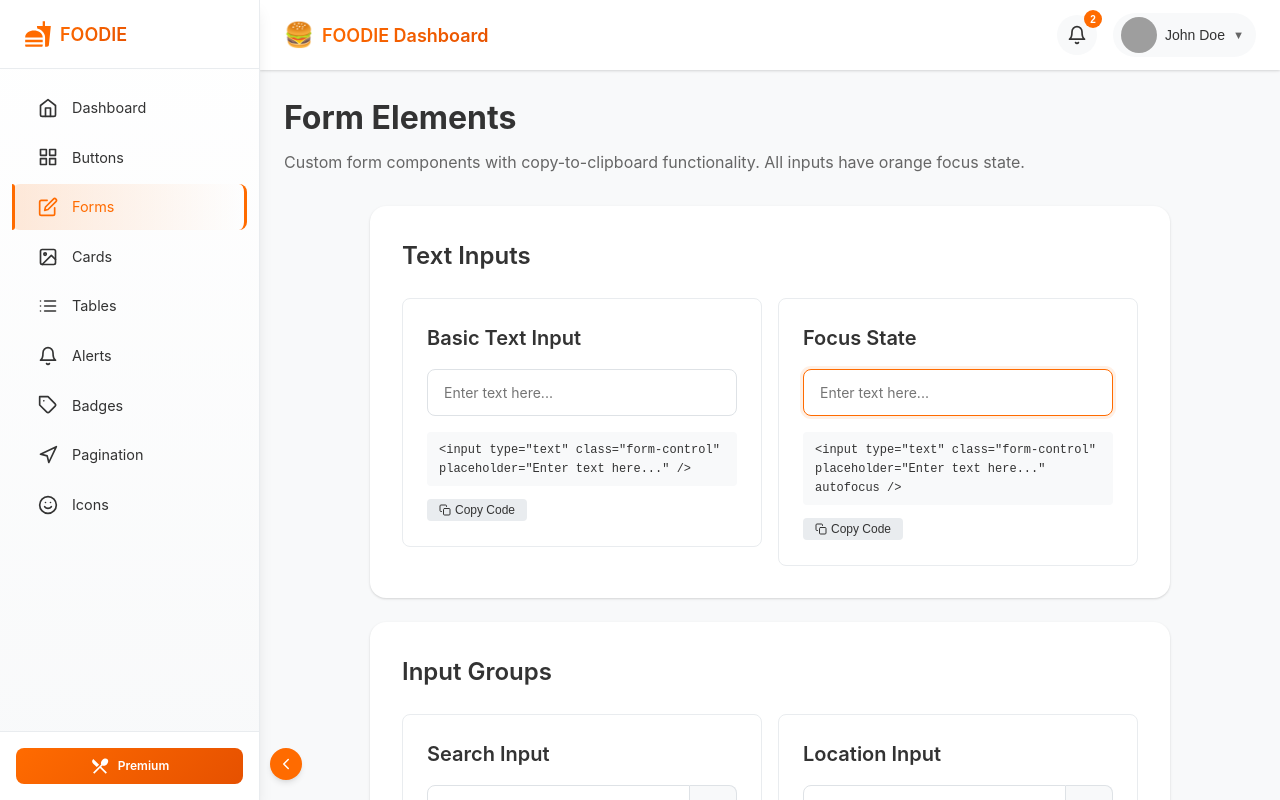
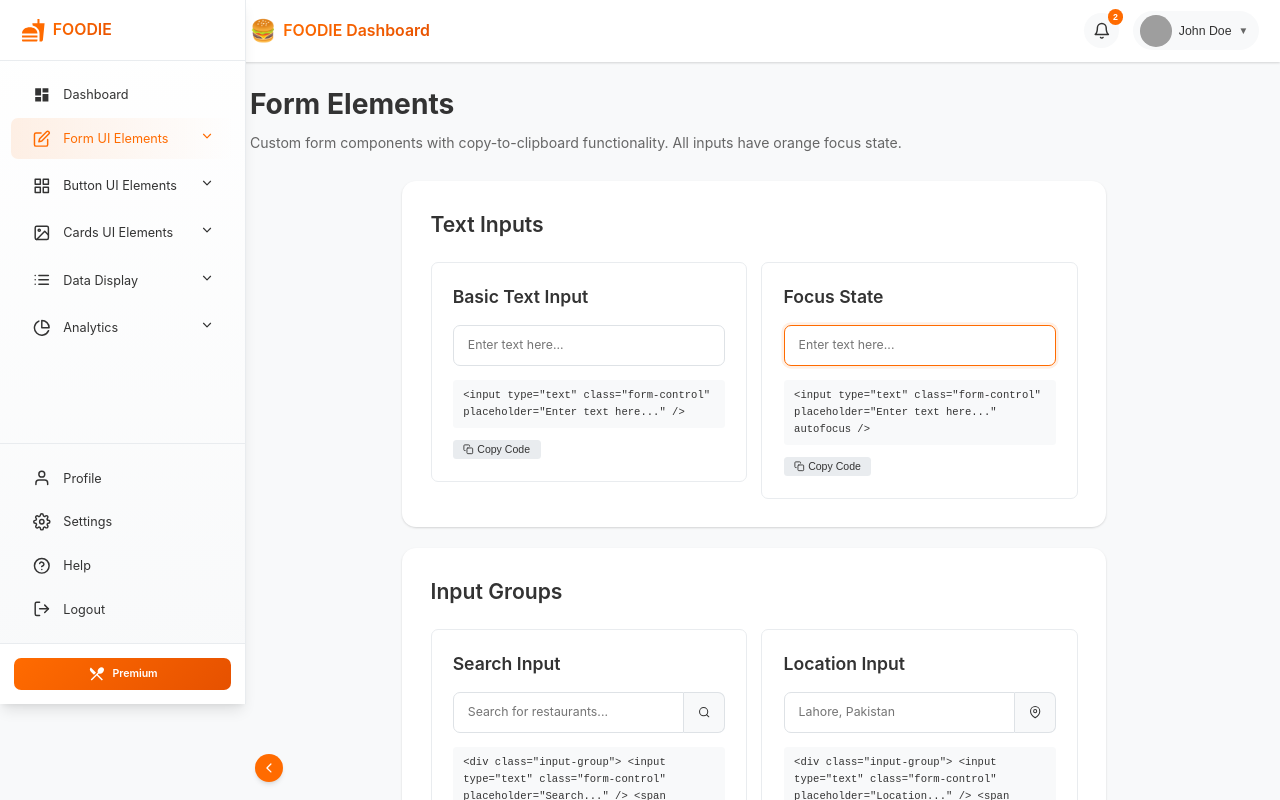
Before and after one commit to wahab7788/Custom-Theme, a React (Vite) app: page /forms in a window 1280 px wide. Shown: the top 800 px of the page. Built offline with nearby package versions, Linux system fonts and the light colour scheme; grey boxes are pictures that could not be loaded.

Commit message:
Add sub menu in sidebar and change zoom of the whole page

```diff
--- a/src/Components/Sidebar.jsx
+++ b/src/Components/Sidebar.jsx
@@ -1,25 +1,21 @@
 // src/components/Sidebar.jsx
-import  { useState, useEffect } from 'react';
+import { useState, useEffect } from 'react';
 import { Link, useLocation } from 'react-router-dom';
 import {
-  FiHome,
-  FiGrid,
-  FiEdit,
-  FiImage,
-  FiList,
-  FiBell,
-  FiTag,
-  FiNavigation,
-  FiSmile,
-  FiChevronLeft,
-  FiChevronRight
+   FiEdit, FiGrid, FiImage, FiList, FiBell, FiTag,
+  FiNavigation, FiSmile, FiUser, FiSettings, FiLogOut,
+  FiHelpCircle, FiStar, FiTrendingUp, FiPieChart, FiChevronLeft,
+  FiChevronRight, FiChevronDown, FiChevronUp, FiFileText,
+  FiCheckSquare, FiSliders, FiType, FiCalendar, FiUpload,
+  FiHeart, FiThumbsUp,
 } from 'react-icons/fi';
-import { MdFastfood, MdRestaurantMenu } from 'react-icons/md';
+import { MdFastfood, MdRestaurantMenu, MdDashboard } from 'react-icons/md';
 
 const Sidebar = () => {
   const location = useLocation();
   const [isOpen, setIsOpen] = useState(true);
   const [isMobile, setIsMobile] = useState(false);
+  const [openSubmenu, setOpenSubmenu] = useState(null);
 
   useEffect(() => {
     const handleResize = () => {
@@ -36,21 +32,149 @@ const Sidebar = () => {
     return () => window.removeEventListener('resize', handleResize);
   }, []);
 
-  const menuItems = [
-    { path: '/', label: 'Dashboard', icon: <FiHome size={20} /> },
-    { path: '/buttons', label: 'Buttons', icon: <FiGrid size={20} /> },
-    { path: '/forms', label: 'Forms', icon: <FiEdit size={20} /> },
-    { path: '/cards', label: 'Cards', icon: <FiImage size={20} /> },
-    { path: '/tables', label: 'Tables', icon: <FiList size={20} /> },
-    { path: '/alerts', label: 'Alerts', icon: <FiBell size={20} /> },
-    { path: '/badges', label: 'Badges', icon: <FiTag size={20} /> },
-    { path: '/pagination', label: 'Pagination', icon: <FiNavigation size={20} /> },
-    { path: '/icons', label: 'Icons', icon: <FiSmile size={20} /> },
+  const toggleSidebar = () => {
+    setIsOpen(!isOpen);
+    if (!isOpen) {
+      setOpenSubmenu(null);
+    }
+  };
+
+  const toggleSubmenu = (menuName) => {
+    setOpenSubmenu(openSubmenu === menuName ? null : menuName);
+  };
+
+  // Check if any submenu item is active
+  const isSubmenuActive = (submenu) => {
+    return submenu.some(item => location.pathname === item.path);
+  };
+
+  // ========== MENU STRUCTURE (No Components wrapper) ==========
+
+  // 1. Dashboard
+  const dashboardMenu = {
+    path: '/',
+    label: 'Dashboard',
+    icon: <MdDashboard size={20} />,
+    isSingle: true
+  };
+
+  // 2. Form UI Elements (with submenu)
+  const formMenu = {
+    label: 'Form UI Elements',
+    icon: <FiEdit size={20} />,
+    submenu: [
+      { path: '/forms', label: 'Basic Forms', icon: <FiFileText size={16} /> },
+      { path: '/forms/inputs', label: 'Input Fields', icon: <FiType size={16} /> },
+      { path: '/forms/validation', label: 'Form Validation', icon: <FiCheckSquare size={16} /> },
+      { path: '/forms/select', label: 'Select & Dropdown', icon: <FiSliders size={16} /> },
+      { path: '/forms/datepicker', label: 'Date Picker', icon: <FiCalendar size={16} /> },
+      { path: '/forms/fileupload', label: 'File Upload', icon: <FiUpload size={16} /> },
+    ]
+  };
+
+  // 3. Button UI Elements
+  const buttonMenu = {
+    label: 'Button UI Elements',
+    icon: <FiGrid size={20} />,
+    submenu: [
+      { path: '/buttons', label: 'Basic Buttons', icon: <FiGrid size={16} /> },
+      { path: '/buttons/icon', label: 'Icon Buttons', icon: <FiHeart size={16} /> },
+      { path: '/buttons/group', label: 'Button Groups', icon: <FiThumbsUp size={16} /> },
+      { path: '/buttons/dropdown', label: 'Dropdown Buttons', icon: <FiChevronDown size={16} /> },
+    ]
+  };
+
+  // 4. Cards UI Elements
+  const cardsMenu = {
+    label: 'Cards UI Elements',
+    icon: <FiImage size={20} />,
+    submenu: [
+      { path: '/cards', label: 'Basic Cards', icon: <FiImage size={16} /> },
+      { path: '/cards/advanced', label: 'Advanced Cards', icon: <FiStar size={16} /> },
+      { path: '/cards/hover', label: 'Hover Cards', icon: <FiSmile size={16} /> },
+    ]
+  };
+
+  // 5. Data Display Elements
+  const dataMenu = {
+    label: 'Data Display',
+    icon: <FiList size={20} />,
+    submenu: [
+      { path: '/tables', label: 'Basic Tables', icon: <FiList size={16} /> },
+      { path: '/tables/advanced', label: 'Advanced Tables', icon: <FiNavigation size={16} /> },
+      { path: '/badges', label: 'Badges & Tags', icon: <FiTag size={16} /> },
+      { path: '/alerts', label: 'Alerts & Notifications', icon: <FiBell size={16} /> },
+      { path: '/pagination', label: 'Pagination', icon: <FiNavigation size={16} /> },
+    ]
+  };
+
+  // 6. Analytics
+  const analyticsMenu = {
+    label: 'Analytics',
+    icon: <FiPieChart size={20} />,
+    submenu: [
+      { path: '/analytics/overview', label: 'Overview', icon: <FiTrendingUp size={16} /> },
+      { path: '/analytics/reports', label: 'Reports', icon: <FiStar size={16} /> },
+    ]
+  };
+
+  // Bottom Menu Items
+  const bottomMenuItems = [
+    { path: '/profile', label: 'Profile', icon: <FiUser size={20} />, isSingle: true },
+    { path: '/settings', label: 'Settings', icon: <FiSettings size={20} />, isSingle: true },
+    { path: '/help', label: 'Help', icon: <FiHelpCircle size={20} />, isSingle: true },
+    { path: '/logout', label: 'Logout', icon: <FiLogOut size={20} />, isSingle: true },
   ];
 
-  const toggleSidebar = () => {
-    setIsOpen(!isOpen);
-  };
+  // Render Menu Item (Single)
+  const renderSingleMenuItem = (item) => (
+    <Link
+      key={item.path}
+      to={item.path}
+      className={`sidebar-item ${location.pathname === item.path ? 'sidebar-active' : ''}`}
+      onClick={() => isMobile && setIsOpen(false)}
+    >
+      <span className="sidebar-icon">{item.icon}</span>
+      {isOpen && <span className="sidebar-label">{item.label}</span>}
+    </Link>
+  );
+
+  // Render Parent Menu with Submenu
+  const renderParentMenu = (menu, menuKey) => (
+    <div key={menuKey} className="sidebar-item-parent">
+      <div
+        className={`sidebar-item-parent-trigger ${isSubmenuActive(menu.submenu) ? 'sidebar-active-parent' : ''}`}
+        onClick={() => isOpen && toggleSubmenu(menuKey)}
+        style={{ cursor: isOpen ? 'pointer' : 'default' }}
+      >
+        <span className="sidebar-icon">{menu.icon}</span>
+        {isOpen && (
+          <>
+            <span className="sidebar-label">{menu.label}</span>
+            <span className="sidebar-arrow">
+              {openSubmenu === menuKey ? <FiChevronUp size={16} /> : <FiChevronDown size={16} />}
+            </span>
+          </>
+        )}
+      </div>
+
+      <div className={`sidebar-submenu-wrapper ${isOpen && openSubmenu === menuKey ? 'submenu-open' : ''}`}>
+        <div className="sidebar-submenu">
+          {menu.submenu.map((item) => (
+            <Link
+              key={item.path}
+              to={item.path}
+              className={`sidebar-submenu-item ${location.pathname === item.path ? 'sidebar-submenu-active' : ''}`}
+              onClick={() => isMobile && setIsOpen(false)}
+            >
+              <span className="submenu-icon">{item.icon}</span>
+              <span>{item.label}</span>
+            </Link>
+          ))}
+        </div>
+      </div>
+    </div>
+  );
 
   return (
     <>
@@ -68,7 +192,7 @@ const Sidebar = () => {
       {/* Desktop Toggle Button */}
       {!isMobile && (
         <button
-          className="sidebar-toggle-btn"
+          className={`sidebar-toggle-btn ${!isOpen ? 'toggle-closed' : ''}`}
           onClick={toggleSidebar}
           aria-label="Toggle sidebar"
         >
@@ -85,19 +209,30 @@ const Sidebar = () => {
           </Link>
         </div>
 
-        <nav className="sidebar-nav">
-          {menuItems.map((item) => (
-            <Link
-              key={item.path}
-              to={item.path}
-              className={`sidebar-item ${location.pathname === item.path ? 'sidebar-active' : ''}`}
-              onClick={() => isMobile && setIsOpen(false)}
-            >
-              <span className="sidebar-icon">{item.icon}</span>
-              {isOpen && <span className="sidebar-label">{item.label}</span>}
-            </Link>
-          ))}
-        </nav>
+        <div className="sidebar-nav">
+          {/* Dashboard */}
+          {renderSingleMenuItem(dashboardMenu)}
+
+          {/* Form UI Elements */}
+          {renderParentMenu(formMenu, 'form')}
+
+          {/* Button UI Elements */}
+          {renderParentMenu(buttonMenu, 'button')}
+
+          {/* Cards UI Elements */}
+          {renderParentMenu(cardsMenu, 'cards')}
+
+          {/* Data Display */}
+          {renderParentMenu(dataMenu, 'data')}
+
+          {/* Analytics */}
+          {renderParentMenu(analyticsMenu, 'analytics')}
+        </div>
+
+        {/* Bottom Menu */}
+        <div className="sidebar-bottom">
+          {bottomMenuItems.map((item) => renderSingleMenuItem(item))}
+        </div>
 
         <div className="sidebar-footer">
           {isOpen && (
--- a/src/Theme.css
+++ b/src/Theme.css
@@ -65,6 +65,10 @@
   --font-family: 'Poppins', -apple-system, BlinkMacSystemFont, 'Segoe UI', Roboto, Oxygen, Ubuntu, sans-serif;
 }
 
+/* Apne main CSS file (index.css ya App.css) mein add karo */
+html {
+  zoom: 88%;
+}
 /* ========== GLOBAL STYLES ========== */
 * {
   margin: 0;
@@ -78,6 +82,7 @@ body {
   line-height: 1.5;
   color: var(--text);
   background-color: var(--gray-100);
+
 }
 
 /* ========== TYPOGRAPHY ========== */
@@ -127,40 +132,62 @@ h6, .h6 { font-size: 1rem; font-weight: 500; margin-bottom: var(--spacing-2); }
 }
 
 /* ========== SIDEBAR ========== */
+/* Sidebar Container */
 .sidebar {
   position: fixed;
   left: 0;
   top: 0;
-  width: 260px;
   height: 100vh;
   background: linear-gradient(180deg, var(--white) 0%, var(--gray-100) 100%);
   box-shadow: var(--shadow-lg);
   overflow-y: auto;
+  overflow-x: hidden;
   z-index: 1000;
-  transition: all 0.3s cubic-bezier(0.4, 0, 0.2, 1);
+  transition: width 0.3s cubic-bezier(0.4, 0, 0.2, 1);
   border-right: 1px solid var(--gray-200);
+  display: flex;
+  flex-direction: column;
 }
 
-/* Sidebar Scrollbar */
-.sidebar::-webkit-scrollbar { width: 4px; }
-.sidebar::-webkit-scrollbar-track { background: var(--gray-100); }
-.sidebar::-webkit-scrollbar-thumb { background: var(--gray-400); border-radius: 4px; }
-.sidebar::-webkit-scrollbar-thumb:hover { background: var(--primary); }
+/* ✅ Stylish Custom Scrollbar */
+.sidebar::-webkit-scrollbar {
+  width: 5px;
+}
+.sidebar::-webkit-scrollbar-track {
+  background: var(--gray-200);
+  border-radius: 10px;
+  margin: 8px 0;
+}
+.sidebar::-webkit-scrollbar-thumb {
+  background: linear-gradient(135deg, var(--primary), var(--primary-dark));
+  border-radius: 10px;
+  transition: all 0.3s ease;
+}
+.sidebar::-webkit-scrollbar-thumb:hover {
+  background: var(--primary-dark);
+  width: 7px;
+}
+/* Firefox */
+.sidebar {
+  scrollbar-width: thin;
+  scrollbar-color: var(--primary) var(--gray-200);
+}
 
-/* Sidebar States */
-.sidebar-closed { width: 70px; }
-.sidebar-closed .sidebar-header { padding: var(--spacing-4); justify-content: center; }
-.sidebar-closed .sidebar-logo { justify-content: center; }
-.sidebar-closed .sidebar-item { padding: var(--spacing-3); justify-content: center; }
-.sidebar-closed .sidebar-icon { margin: 0; }
-.sidebar-closed .sidebar-footer { justify-content: center; padding: var(--spacing-3); }
-.sidebar-open { width: 260px; }
+/* Width States */
+.sidebar-open { width: 280px; }
+.sidebar-closed { width: 75px; }
 
-/* Sidebar Header */
+/* Header */
 .sidebar-header {
   padding: var(--spacing-5) var(--spacing-6);
   border-bottom: 1px solid var(--gray-200);
   background: var(--white);
+  transition: all 0.3s ease;
+}
+.sidebar-closed .sidebar-header {
+  padding: var(--spacing-4);
+  display: flex;
+  justify-content: center;
 }
 
 .sidebar-logo {
@@ -173,6 +200,7 @@ h6, .h6 { font-size: 1rem; font-weight: 500; margin-bottom: var(--spacing-2); }
   gap: var(--spacing-2);
   transition: all 0.3s ease;
 }
+.sidebar-closed .sidebar-logo { justify-content: center; }
 .sidebar-logo:hover { transform: scale(1.02); }
 
 .logo-text {
@@ -184,10 +212,20 @@ h6, .h6 { font-size: 1rem; font-weight: 500; margin-bottom: var(--spacing-2); }
   font-weight: 700;
 }
 
-/* Sidebar Navigation */
-.sidebar-nav { padding: var(--spacing-3) 0; }
+/* Navigation */
+.sidebar-nav {
+  padding: var(--spacing-3) 0;
+  flex: 1;
+}
 
-/* Sidebar Items */
+/* Bottom Menu */
+.sidebar-bottom {
+  padding: var(--spacing-3) 0;
+  border-top: 1px solid var(--gray-200);
+  margin-top: auto;
+}
+
+/* Single Menu Items */
 .sidebar-item {
   display: flex;
   align-items: center;
@@ -200,19 +238,24 @@ h6, .h6 { font-size: 1rem; font-weight: 500; margin-bottom: var(--spacing-2); }
   position: relative;
   margin: 4px 12px;
   border-radius: var(--radius);
+  white-space: nowrap;
+}
+.sidebar-closed .sidebar-item {
+  padding: var(--spacing-3);
+  justify-content: center;
+  margin: 4px 8px;
 }
 .sidebar-item:hover {
   background: linear-gradient(90deg, rgba(255, 107, 0, 0.1), transparent);
   color: var(--primary);
   transform: translateX(4px);
 }
+.sidebar-closed .sidebar-item:hover { transform: translateX(0); }
 
 .sidebar-active {
   background: linear-gradient(90deg, rgba(255, 107, 0, 0.15), transparent);
   color: var(--primary);
-  border-right: 3px solid var(--primary);
 }
-
 .sidebar-active::before {
   content: '';
   position: absolute;
@@ -224,6 +267,92 @@ h6, .h6 { font-size: 1rem; font-weight: 500; margin-bottom: var(--spacing-2); }
   border-radius: 0 3px 3px 0;
 }
 
+/* Parent Menu Items */
+.sidebar-item-parent {
+  position: relative;
+}
+.sidebar-item-parent-trigger {
+  display: flex;
+  align-items: center;
+  gap: var(--spacing-3);
+  padding: var(--spacing-3) var(--spacing-6);
+  color: var(--text);
+  transition: all 0.25s ease;
+  font-size: 0.9rem;
+  position: relative;
+  margin: 4px 12px;
+  border-radius: var(--radius);
+  white-space: nowrap;
+  cursor: pointer;
+}
+.sidebar-closed .sidebar-item-parent-trigger {
+  padding: var(--spacing-3);
+  justify-content: center;
+  margin: 4px 8px;
+  cursor: default;
+}
+.sidebar-item-parent-trigger:hover {
+  background: linear-gradient(90deg, rgba(255, 107, 0, 0.1), transparent);
+  color: var(--primary);
+}
+.sidebar-active-parent {
+  background: linear-gradient(90deg, rgba(255, 107, 0, 0.1), transparent);
+  color: var(--primary);
+}
+.sidebar-arrow {
+  margin-left: auto;
+  transition: transform 0.2s;
+}
+
+/* ✅ Smooth Submenu Animation */
+.sidebar-submenu-wrapper {
+  overflow: hidden;
+  transition: max-height 0.3s cubic-bezier(0.4, 0, 0.2, 1), opacity 0.3s ease;
+  max-height: 0;
+  opacity: 0;
+}
+.sidebar-submenu-wrapper.submenu-open {
+  max-height: 600px;
+  opacity: 1;
+}
+.sidebar-submenu {
+  margin-left: 48px;
+  padding: 4px 0;
+}
+.sidebar-closed .sidebar-submenu {
+  display: none;
+}
+
+.sidebar-submenu-item {
+  display: flex;
+  align-items: center;
+  gap: var(--spacing-3);
+  padding: var(--spacing-2) var(--spacing-4);
+  color: var(--text-light);
+  text-decoration: none;
+  transition: all 0.2s ease;
+  font-size: 0.8rem;
+  border-radius: var(--radius);
+  margin: 2px 8px;
+  white-space: nowrap;
+}
+.sidebar-submenu-item:hover {
+  color: var(--primary);
+  transform: translateX(4px);
+  background: linear-gradient(90deg, rgba(255, 107, 0, 0.05), transparent);
+}
+.sidebar-submenu-active {
+  color: var(--primary);
+  background: linear-gradient(90deg, rgba(255, 107, 0, 0.1), transparent);
+}
+
+.submenu-icon {
+  display: flex;
+  align-items: center;
+  justify-content: center;
+  width: 20px;
+}
+
 .sidebar-icon {
   display: flex;
   align-items: center;
@@ -231,21 +360,28 @@ h6, .h6 { font-size: 1rem; font-weight: 500; margin-bottom: var(--spacing-2); }
   width: 24px;
   transition: transform 0.2s;
 }
-.sidebar-item:hover .sidebar-icon { transform: scale(1.1); }
+.sidebar-item:hover .sidebar-icon,
+.sidebar-item-parent-trigger:hover .sidebar-icon {
+  transform: scale(1.1);
+}
 
-.sidebar-label { transition: opacity 0.2s, transform 0.2s; }
+.sidebar-label {
+  transition: opacity 0.2s, transform 0.2s;
+  white-space: nowrap;
+}
 
-/* Sidebar Footer */
+/* Footer */
 .sidebar-footer {
-  position: absolute;
-  bottom: 0;
-  left: 0;
-  right: 0;
   padding: var(--spacing-4);
   border-top: 1px solid var(--gray-200);
   background: var(--white);
+  transition: all 0.3s ease;
 }
-
+.sidebar-closed .sidebar-footer {
+  padding: var(--spacing-3);
+  display: flex;
+  justify-content: center;
+}
 .sidebar-footer-content {
   display: flex;
   align-items: center;
@@ -256,14 +392,12 @@ h6, .h6 { font-size: 1rem; font-weight: 500; margin-bottom: var(--spacing-2); }
   color: white;
   justify-content: center;
 }
-
 .footer-text { font-size: 0.75rem; font-weight: 600; }
 
-/* Sidebar Toggle Button */
+/* Toggle Button */
 .sidebar-toggle-btn {
   position: fixed;
   bottom: 20px;
-  left: 270px;
   z-index: 1001;
   background: var(--primary);
   color: white;
@@ -275,13 +409,19 @@ h6, .h6 { font-size: 1rem; font-weight: 500; margin-bottom: var(--spacing-2); }
   align-items: center;
   justify-content: center;
   cursor: pointer;
-  transition: all 0.3s ease;
+  transition: all 0.3s cubic-bezier(0.4, 0, 0.2, 1);
   box-shadow: var(--shadow-md);
+  left: 290px;
 }
-.sidebar-closed + .sidebar-toggle-btn { left: 80px; }
-.sidebar-toggle-btn:hover { background: var(--primary-dark); transform: scale(1.05); }
+.sidebar-toggle-btn.toggle-closed {
+  left: 90px;
+}
+.sidebar-toggle-btn:hover {
+  background: var(--primary-dark);
+  transform: scale(1.05);
+}
 
-/* Mobile Menu Button */
+/* Mobile */
 .mobile-menu-btn {
   position: fixed;
   top: 16px;
@@ -303,7 +443,7 @@ h6, .h6 { font-size: 1rem; font-weight: 500; margin-bottom: var(--spacing-2); }
 .mobile-menu-btn:hover { background: var(--primary-dark); }
 .menu-icon { font-size: 24px; }
 
-/* Sidebar Overlay */
+/* Overlay */
 .sidebar-overlay {
   position: fixed;
   top: 0;
@@ -315,22 +455,11 @@ h6, .h6 { font-size: 1rem; font-weight: 500; margin-bottom: var(--spacing-2); }
   animation: fadeIn 0.3s ease;
 }
 
-/* Sidebar Animations */
+/* Animations */
 @keyframes fadeIn {
   from { opacity: 0; }
   to { opacity: 1; }
 }
-
-@keyframes slideIn {
-  from { opacity: 0; transform: translateX(-20px); }
-  to { opacity: 1; transform: translateX(0); }
-}
-
-.sidebar-item {
-  animation: slideIn 0.3s ease backwards;
-  animation-delay: calc(var(--item-index, 0) * 0.03s);
-}
-
 /* ========== NAVBAR ========== */
 .navbar {
   position: fixed;
@@ -888,26 +1017,65 @@ h6, .h6 { font-size: 1rem; font-weight: 500; margin-bottom: var(--spacing-2); }
   background: white;
 }
 
-/* Range Slider */
+/* Range Slider - Only Fill Orange */
 .form-range {
   width: 100%;
   height: 6px;
-  /* -webkit-appearance: none; */
-  background: var(--gray-300);
+  -webkit-appearance: none;
+  appearance: none;
+  background: #e9ecef;  /* Light gray background (empty part) */
   border-radius: 3px;
   outline: none;
 }
+
+/* Thumb (circle) - Orange */
 .form-range::-webkit-slider-thumb {
   -webkit-appearance: none;
   width: 18px;
   height: 18px;
   border-radius: 50%;
   background: var(--primary);
+  border: 2px solid var(--white);
+  box-shadow: 0 2px 6px rgba(255, 107, 0, 0.3);
   cursor: pointer;
-  transition: all 0.2s;
+  transition: all 0.2s ease;
+  margin-top: -6px;
+  position: relative;
+  z-index: 2;
 }
-.form-range::-webkit-slider-thumb:hover { transform: scale(1.2); background: var(--primary-dark); }
 
+.form-range::-webkit-slider-thumb:hover {
+  transform: scale(1.2);
+  background: var(--primary-dark);
+}
+
+/* Track (the line) */
+.form-range::-webkit-slider-runnable-track {
+  width: 100%;
+  height: 6px;
+  background: transparent;
+  border-radius: 3px;
+}
+
+/* Fill effect using JavaScript/React */
+.range-fill {
+  position: relative;
+  width: 100%;
+}
+
+.range-fill::before {
+  content: '';
+  position: absolute;
+  left: 0;
+  top: 50%;
+  transform: translateY(-50%);
+  width: var(--fill-width, 0%);
+  height: 6px;
+  background: linear-gradient(90deg, var(--primary), var(--primary-dark));
+  border-radius: 3px;
+  pointer-events: none;
+  z-index: 1;
+}
 /* Switch Toggle */
 .switch {
   position: relative;
@@ -1258,3 +1426,48 @@ input:checked + .slider:before { transform: translateX(26px); }
 .sidebar-closed ~ .main-content {
   margin-left: 70px;
 }
+
+
+/* ========== GLOBAL SCROLLBAR - ORANGE THEME ========== */
+
+/* For Webkit Browsers (Chrome, Edge, Safari) */
+::-webkit-scrollbar {
+  width: 8px;
+  height: 8px;
+}
+
+::-webkit-scrollbar-track {
+  background: var(--gray-200);
+  border-radius: 10px;
+}
+
+::-webkit-scrollbar-thumb {
+  background: linear-gradient(135deg, var(--primary), var(--primary-dark));
+  border-radius: 10px;
+  transition: all 0.3s ease;
+}
+
+::-webkit-scrollbar-thumb:hover {
+  background: var(--primary-dark);
+  width: 10px;
+}
+
+/* For Firefox */
+* {
+  scrollbar-width: thin;
+  scrollbar-color: var(--primary) var(--gray-200);
+}
+
+/* Optional: For specific elements like modals, dropdowns */
+.modal-content::-webkit-scrollbar,
+.dropdown-menu::-webkit-scrollbar,
+.textarea::-webkit-scrollbar {
+  width: 6px;
+}
+
+.modal-content::-webkit-scrollbar-thumb,
+.dropdown-menu::-webkit-scrollbar-thumb,
+.textarea::-webkit-scrollbar-thumb {
+  background: linear-gradient(135deg, var(--primary), var(--primary-dark));
+  border-radius: 10px;
+}
```
